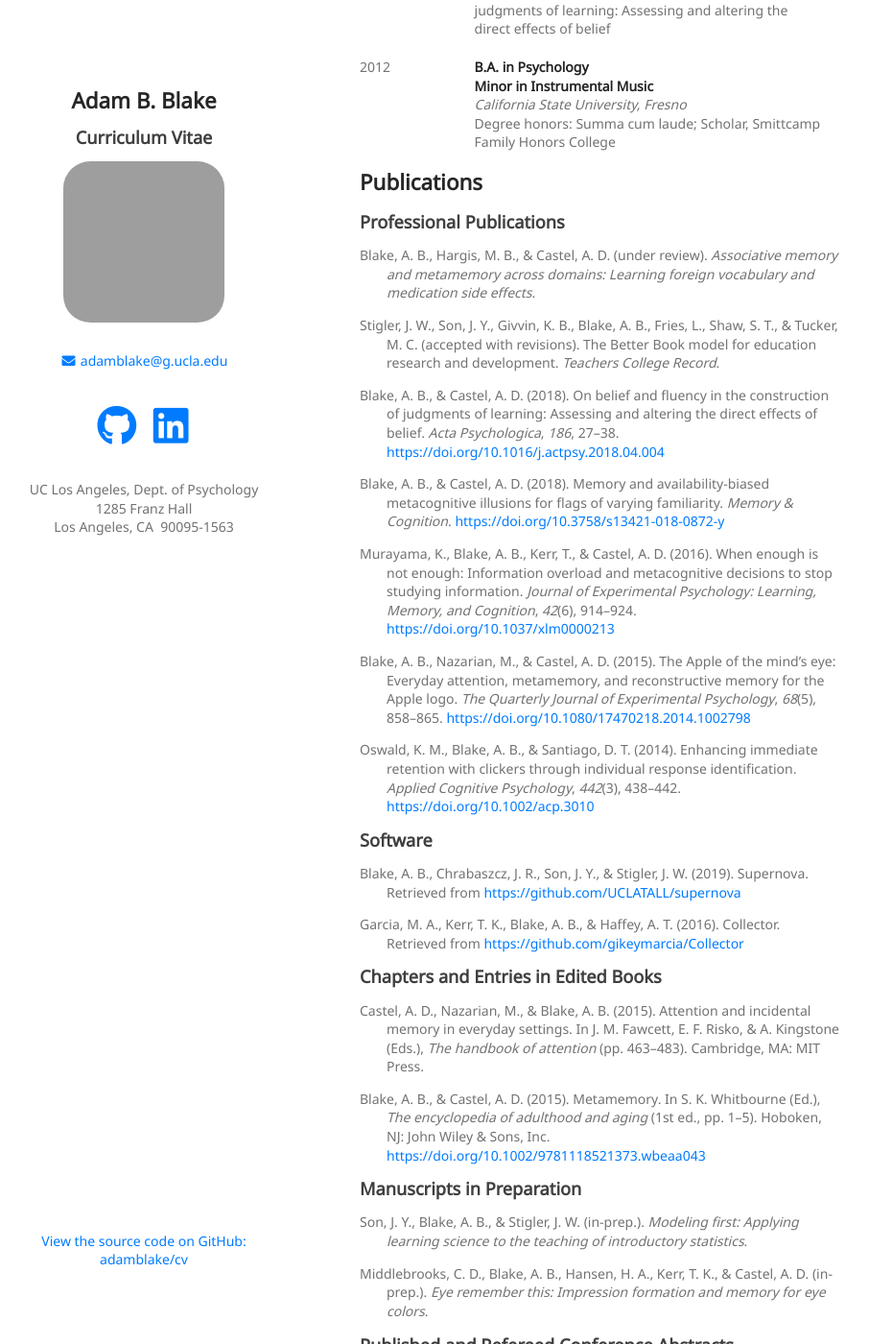
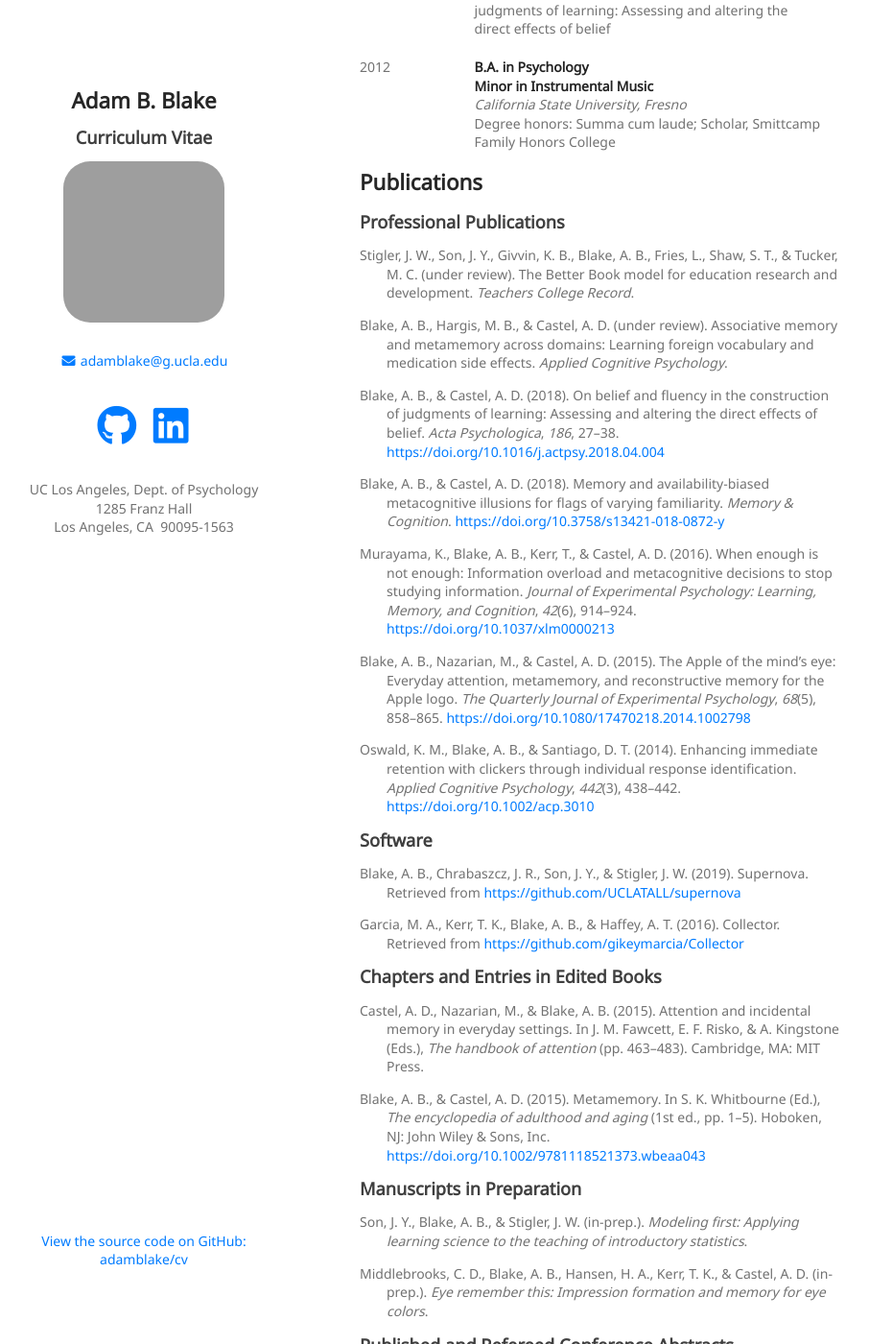
Before and after one commit to adamblake/cv, a Jekyll site: the page built from index.md, in a window 1280 px wide and 1400 px high, scrolled down 600 px. Shown: the whole window at 96% size, without its empty margins (195-1101 px from the left). Built offline with Jekyll 4.4.1, drawn with Linux system fonts in a browser that asks for light colours; nearby versions of some CDN libraries; our own code applies the rules of GitHub Pages for plain Markdown files; a style sheet for code colours, icons or effects is not loaded; some of the changed text lies outside the part shown; grey boxes are pictures that could not be loaded.

Commit message:
Remove Affil.; Hide picture and link for print
Remove the Affiliations section because it is unimpressive
Hide my picture and link to GitHub when printing
Update references

```diff
--- a/_data/bibtex/_self-in-prep.bib
+++ b/_data/bibtex/_self-in-prep.bib
@@ -11,7 +11,3 @@
 author = {Middlebrooks, Catherine D. and Blake, Adam B. and Hansen, Heather A. and Kerr, Tyson K. and Castel, Alan D.},
 title = {{Eye remember this: Impression formation and memory for eye colors}}
 }
-@unpublished{Blakeb,
-author = {Blake, Adam B. and Hargis, Mary B. and Castel, Alan D.},
-title = {{Associative memory and metamemory across domains: Learning foreign vocabulary and medication side effects}}
-}
--- a/_data/bibtex/_self-posters.bib
+++ b/_data/bibtex/_self-posters.bib
@@ -51,11 +51,11 @@
 title = {{Differences in associative memory and metamemory across domains: Foreign vocabulary and medications}},
 year = {2016}
 }
-@unpublished{Blake2019a,
+@book{Blake2019a,
 abstract = {Introductory statistics should build knowledge that transfers to a richer understanding of statistics. Many students fail to realize the importance of variability in hypothesis testing after a formal course (Son et al., 2016), which may be due to emphasis on individual concepts (e.g., t-test, binomial distribution) rather than a coherent organization of the domain. In an interactive online textbook (Son {\&} Stigler, 2019), 1200+ embedded exercises help students practice connecting abstract core concepts (e.g., GLM, sampling distributions) and representations (e.g., notation, plots, R code) to model the data generating process. After a 10-week course, 258 students (repl. with 200) transferred their learning to multiple regression (not taught). The majority of students correctly extended GLM notation (78{\%}) and made correct predictions about R2 (83{\%}), SST (78{\%}), and SSE (85{\%}). They had difficulty interpreting coefficients (44{\%}). These patterns indicate understanding of statistical modelling that transfers to complex models with almost no further instruction. This kind of long-term learning is ostensibly the goal of instruction, but hard to study in the lab; our development of a new model of educational research is discussed.},
 author = {Blake, Adam B. and Fries, Laura C. and Son, Ji Yun and Stigler, James W.},
 keywords = {educational technology,statistics learning,transfer},
-series = {Poster submitted for presentation at the 60th annual meeting of the Psychonomic Society, Montr{\'{e}}al, Qu{\'{e}}bec, Canada},
+publisher = {Paper to be presented at the 60th annual meeting of the Psychonomic Society, Montr{\'{e}}al, Qu{\'{e}}bec, Canada},
 title = {{Applying learning science to improve transfer in introductory statistics}},
 year = {2019}
 }
--- a/_includes/articles.html
+++ b/_includes/articles.html
@@ -1,6 +1,6 @@
 <div id="refs" class="references" role="doc-bibliography">
-<div id="ref-Blakeb"><p>Blake, A. B., Hargis, M. B., &amp; Castel, A. D. (under review). <em>Associative memory and metamemory across domains: Learning foreign vocabulary and medication side effects</em>.</p></div>
-<div id="ref-Stigler"><p>Stigler, J. W., Son, J. Y., Givvin, K. B., Blake, A. B., Fries, L., Shaw, S. T., &amp; Tucker, M. C. (accepted with revisions). The Better Book model for education research and development. <em>Teachers College Record</em>.</p></div>
+<div id="ref-Stigler"><p>Stigler, J. W., Son, J. Y., Givvin, K. B., Blake, A. B., Fries, L., Shaw, S. T., &amp; Tucker, M. C. (under review). The Better Book model for education research and development. <em>Teachers College Record</em>.</p></div>
+<div id="ref-Blakeb"><p>Blake, A. B., Hargis, M. B., &amp; Castel, A. D. (under review). Associative memory and metamemory across domains: Learning foreign vocabulary and medication side effects. <em>Applied Cognitive Psychology</em>.</p></div>
 <div id="ref-Blake2018"><p>Blake, A. B., &amp; Castel, A. D. (2018). On belief and fluency in the construction of judgments of learning: Assessing and altering the direct effects of belief. <em>Acta Psychologica</em>, <em>186</em>, 27–38. <a href="https://doi.org/10.1016/j.actpsy.2018.04.004">https://doi.org/10.1016/j.actpsy.2018.04.004</a></p></div>
 <div id="ref-BlakeFlags"><p>Blake, A. B., &amp; Castel, A. D. (2018). Memory and availability-biased metacognitive illusions for flags of varying familiarity. <em>Memory &amp; Cognition</em>. <a href="https://doi.org/10.3758/s13421-018-0872-y">https://doi.org/10.3758/s13421-018-0872-y</a></p></div>
 <div id="ref-Murayama2016"><p>Murayama, K., Blake, A. B., Kerr, T., &amp; Castel, A. D. (2016). When enough is not enough: Information overload and metacognitive decisions to stop studying information. <em>Journal of Experimental Psychology: Learning, Memory, and Cognition</em>, <em>42</em>(6), 914–924. <a href="https://doi.org/10.1037/xlm0000213">https://doi.org/10.1037/xlm0000213</a></p></div>
--- a/_includes/header.html
+++ b/_includes/header.html
@@ -4,7 +4,7 @@
 
 <h2>Curriculum Vitae</h2>
 
-<img class="site-picture" src="https://www.gravatar.com/avatar/900b543b2e76ec739210f5dfbf1c92e5?s=200" />
+<img class="site-picture hide-print" src="https://www.gravatar.com/avatar/900b543b2e76ec739210f5dfbf1c92e5?s=200" />
 
 <div class="contact">
   <p>
--- a/_includes/posters.html
+++ b/_includes/posters.html
@@ -1,5 +1,5 @@
 <div id="refs" class="references" role="doc-bibliography">
-<div id="ref-Blake2019a"><p>Blake, A. B., Fries, L. C., Son, J. Y., &amp; Stigler, J. W. (2019). <em>Applying learning science to improve transfer in introductory statistics</em>.</p></div>
+<div id="ref-Blake2019a"><p>Blake, A. B., Fries, L. C., Son, J. Y., &amp; Stigler, J. W. (2019). <em>Applying learning science to improve transfer in introductory statistics</em>. Paper to be presented at the 60th annual meeting of the Psychonomic Society, Montréal, Québec, Canada.</p></div>
 <div id="ref-Nguyentan2017"><p>Nguyentan, C., Blake, A. B., &amp; Castel, A. D. (2017). <em>Memory and metamemory for medication side effects in context and out of context in younger adults</em>. Poster presented at the 4th annual UCLA Undergraduate Research Week, Los Angeles, CA.</p></div>
 <div id="ref-Blake2017"><p>Blake, A. B., &amp; Castel, A. D. (2017). <em>In-sight, out-of-mind: Attention and learning for familiar flags</em>. Poster presented at the 58th annual meeting of the Psychonomic Society, Vancouver, British Columbia, Canada.</p></div>
 <div id="ref-Hansen2016"><p>Hansen, H. A., Middlebrooks, C. D., Blake, A. B., &amp; Castel, A. D. (2016). <em>Eye recognize this: The effect of impression formation on memory for eye colors</em>. Poster presented at the 3rd annual UCLA Undergraduate Research Week, Los Angeles, CA.</p></div>
--- a/_layouts/default.html
+++ b/_layouts/default.html
@@ -50,7 +50,7 @@
 
     <footer>
       {% if site.github.is_project_page %}
-      <p class="view"><a href="{{ site.github.repository_url }}" target="_blank">
+      <p class="view hide-print"><a href="{{ site.github.repository_url }}" target="_blank">
       View the source code on GitHub: {{ site.github.repository_nwo }}</a></p>
       {% endif %}
     </footer>
--- a/assets/css/style.scss
+++ b/assets/css/style.scss
@@ -212,7 +212,7 @@
     border: none;
   }
 
-  .social {
+  .social, .hide-print {
     display: none;
   }
 
--- a/index.md
+++ b/index.md
@@ -154,24 +154,3 @@
 </div>
 {% endfor %}
 {% endfor %}
-
-
-# Affiliations
-
-{% for item in site.data.cv.affiliations %}
-<div class="card">
-  <div class="card-left">
-    {{ item.dates }}
-  </div>
-  <div class="card-right">
-    <strong>
-      {% if item.link %}
-      <a href="{{ item.link }}" target="_blank">{{ item.item }}</a>
-      {% else %}
-      {{ item.item }}
-      {% endif %}
-    </strong><br>
-    {{ item.title }}
-  </div>
-</div>
-{% endfor %}
```
Also changed, not shown: _data/bibtex/_self-articles.bib (+10 -2 lines).
